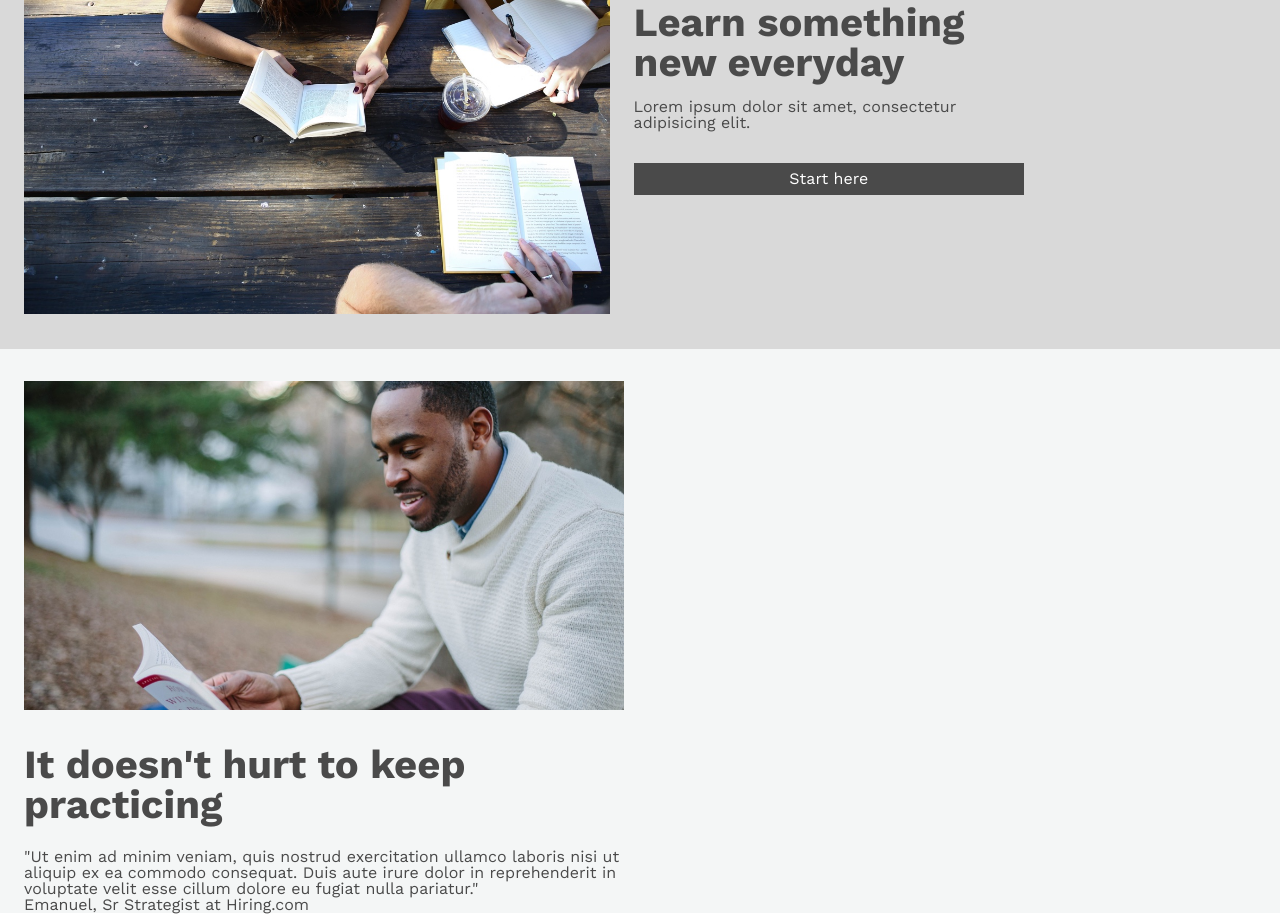
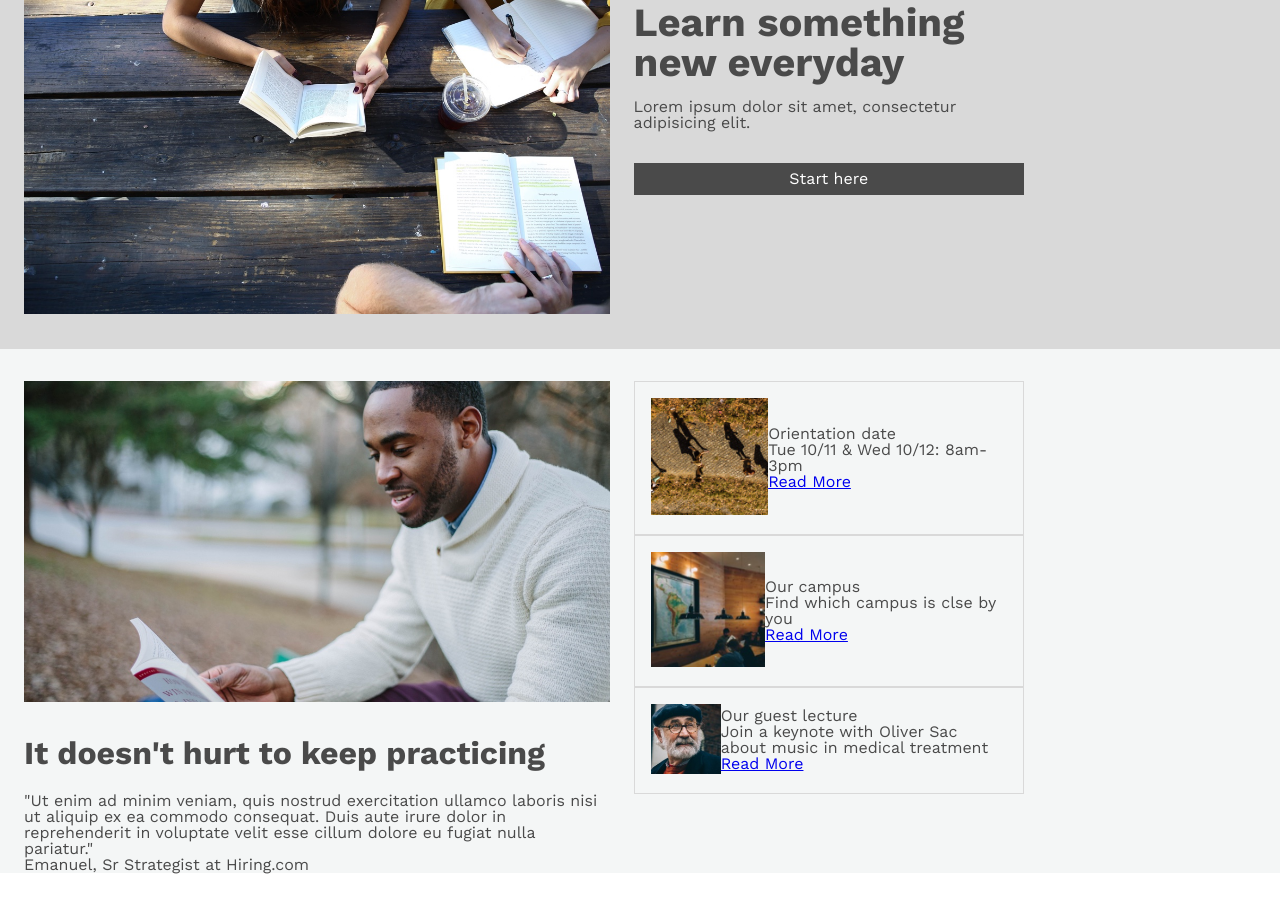
Before and after one commit to emilynordhoff/colmar-academy, a plain HTML site: page index.html in a window 1280 px wide. Shown: the part 215-1129 px from the top of the page. After the commit the page ends 1089 px from the top, so only its background shows below. Drawn offline with nearby package versions, Linux system fonts and the light colour scheme.

Commit message:
info section html finished

```diff
--- a/index.html
+++ b/index.html
@@ -51,7 +51,36 @@
           <p class="caption">Emanuel, Sr Strategist at Hiring.com </p>
         </div>
         <div class="side-info">
-
+          <div class="info-box">
+            <div class="img-box">
+              <img src="resources/images/information-orientation.jpg" />
+            </div>
+            <div class="info-text">
+              <h3>Orientation date </h3>
+              <p>Tue 10/11 & Wed 10/12: 8am-3pm </p>
+              <p><a href="#">Read More</a></p>
+            </div>
+          </div>
+          <div class="info-box">
+            <div class="img-box">
+              <img src="resources/images/information-campus.jpg" />
+            </div>
+            <div class="info-text">
+              <h3>Our campus </h3>
+              <p>Find which campus is clse by you </p>
+              <p><a href="#">Read More</a></p>
+            </div>
+          </div>
+          <div class="info-box">
+            <div class="img-box">
+              <img src="resources/images/information-guest-lecture.jpg" />
+            </div>
+            <div class="info-text">
+              <h3>Our guest lecture </h3>
+              <p>Join a keynote with Oliver Sac about music in medical treatment </p>
+              <p><a href="#">Read More</a></p>
+            </div>
+          </div>
         </div>
       </div>
     </div>
--- a/resources/css/style.css
+++ b/resources/css/style.css
@@ -113,6 +113,11 @@ h2 {
   padding-top: 2rem;
 }
 
+.details .container {
+  display: flex;
+  justify-content: space-between;
+}
+
 .main-info {
   width: 60%;
   margin-right: 1.5rem;
@@ -124,4 +129,29 @@ h2 {
 
 .main-info h2 {
   margin: 2rem 0 1.5rem 0;
+  font-size: 2rem;
 }
+
+.side-info {
+  width: 40%;
+}
+
+.info-box {
+  display: flex;
+  align-items: center;
+  padding: 1rem;
+  border: 1px solid hsl(0, 0%, 85%);
+}
+
+.side-info .img-box {
+  width: 35%;
+}
+
+.side-info img {
+  width: 100%;
+  height: auto;
+}
+
+.side-info .info-text {
+
+}
```
